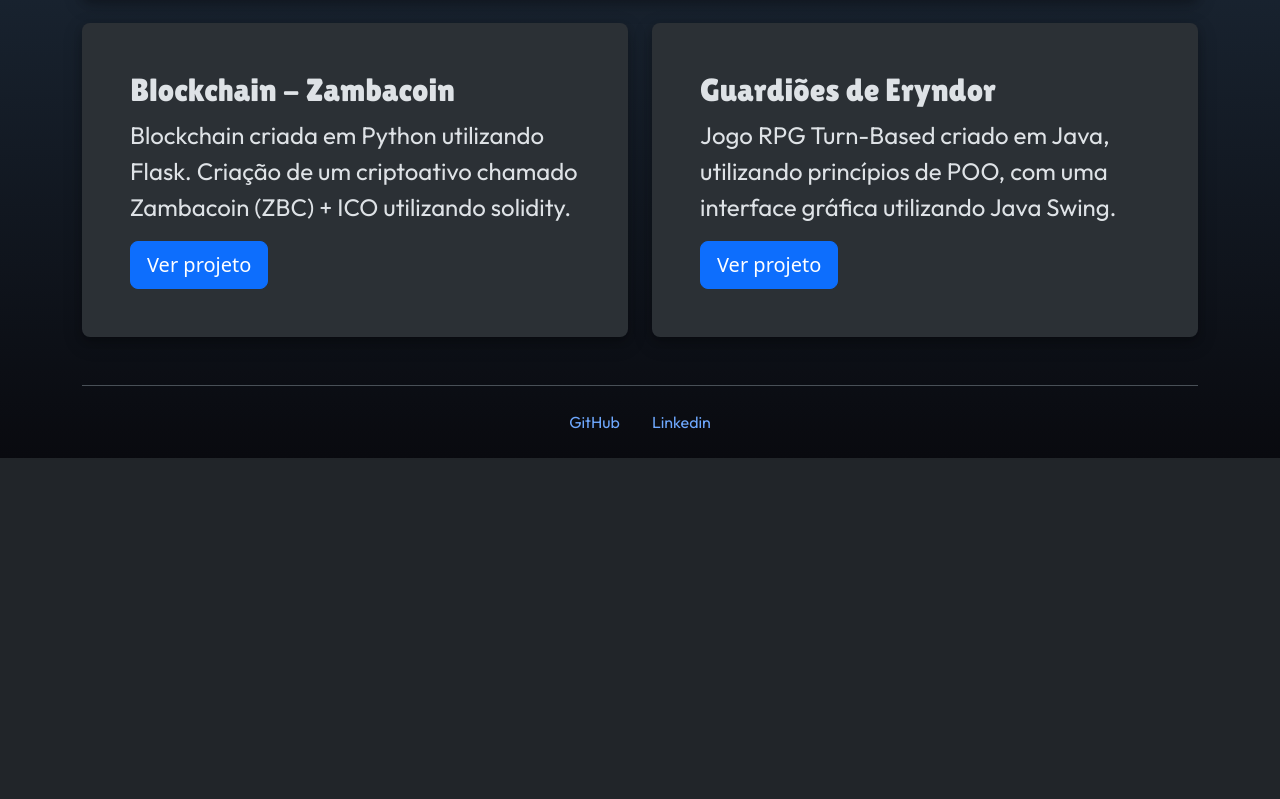
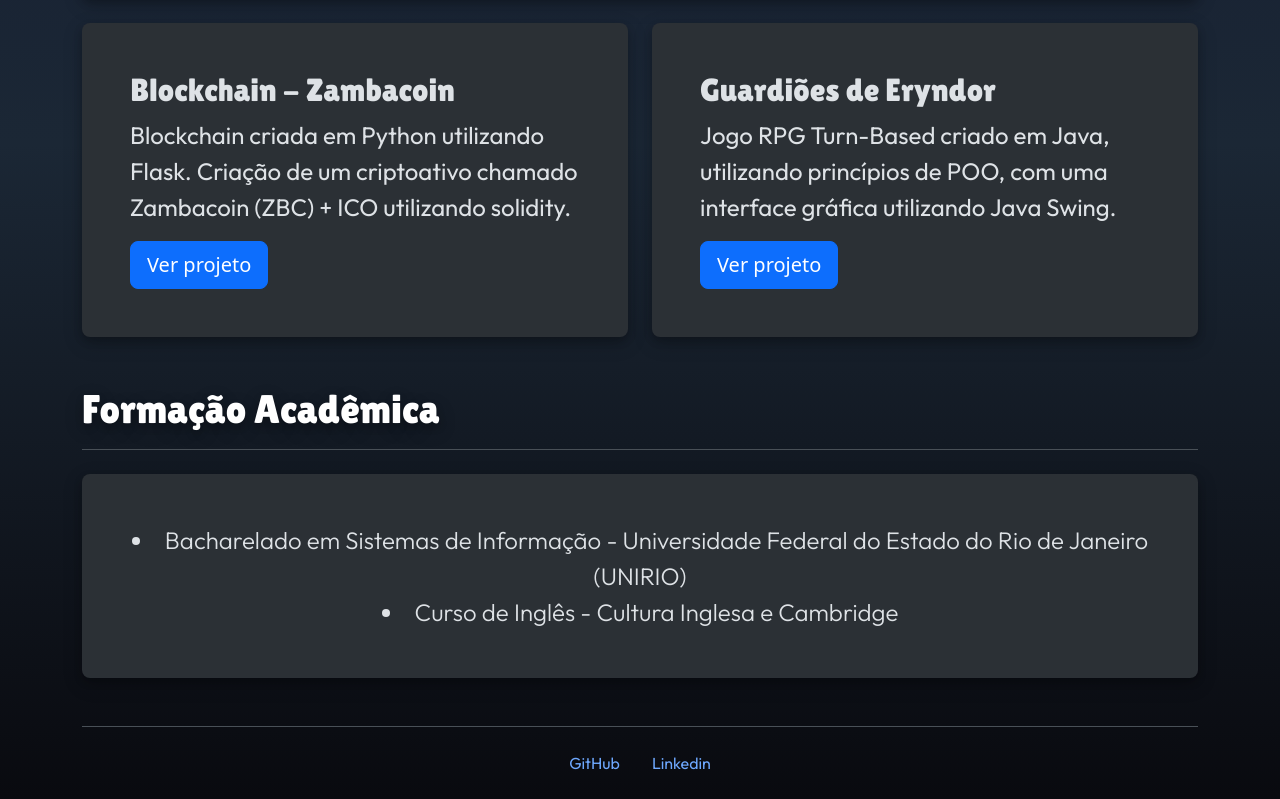
Before and after one commit to fezamba/fernandoazambuja, a plain HTML site: page index.html in a window 1280 px wide. Shown: the part 1385-2184 px from the top of the page. Before the commit the page ends 1843 px from the top, so only its background shows below. Drawn offline with nearby package versions, Linux system fonts and the light colour scheme; a web font is replaced by a local one.

Commit message:
Feat Academic Background

```diff
--- a/index.html
+++ b/index.html
@@ -96,6 +96,21 @@
     <div id="extension-dpfof"></div>
   </div>
   </section>
+  <section class="academic-background">
+    <div class="container my-4">
+      <header class="pb-2 mb-4 border-bottom">
+        <span id="titles" class="razer h1 text-body-emphasis d-flex align-items-center text-decoration-none">Formação Acadêmica</span>
+      </header>
+      <div class="p-5 text-center bg-body-tertiary rounded-3">
+        <li class="lead info fs-4">
+          Bacharelado em Sistemas de Informação - Universidade Federal do Estado do Rio de Janeiro (UNIRIO)
+        </li>
+        <li class="lead info fs-4">
+          Curso de Inglês - Cultura Inglesa e Cambridge
+        </li>
+      </div>
+    </div>
+  </section>
   <section class="footer">
     <div class="container pt-4">
       <footer class="d-flex flex-wrap justify-content-center align-items-center py-3 border-top">
```
